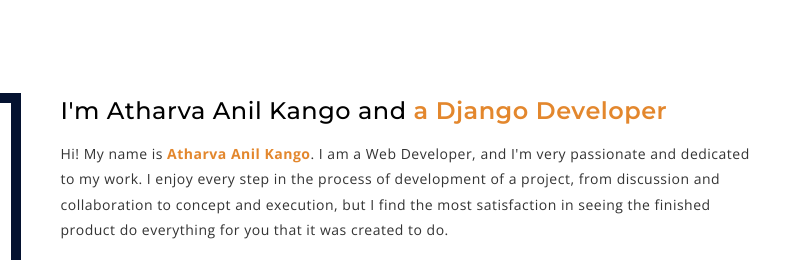
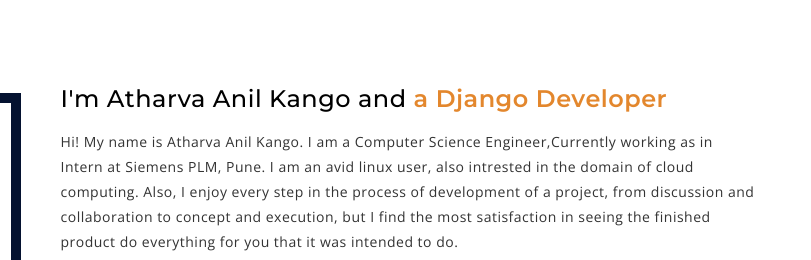
Before and after one commit to atharvakango/atharvakango.github.io, a plain HTML site: page index.html in a window 1280 px wide. Shown: the part 976-1236 px from the top of the page, 469-1280 px from the left. Drawn offline with nearby package versions, Linux system fonts and the light colour scheme; no server answers.

Commit message:
Update index.html

```diff
--- a/index.html
+++ b/index.html
@@ -205,7 +205,7 @@ Scroll down then, get my Contact & Feel free to contact me it'll be intresting!!
 											<h4>I'm Atharva Anil Kango and <span class="arlo_tm_animation_text_word"></span></h4>
 										</div>
 										<div class="definition">
-											<p>Hi! My name is <strong>Atharva Anil Kango</strong>. I am a Web Developer, and I'm very passionate and dedicated to my work. I enjoy every step in the process of development of a project, from discussion and collaboration to concept and execution, but I find the most satisfaction in seeing the finished product do everything for you that it was created to do.</p>
+											<p>Hi! My name is Atharva Anil Kango. I am a Computer Science Engineer,Currently working as in Intern at Siemens PLM, Pune. I am an avid linux user, also intrested in the domain of cloud computing. Also, I enjoy every step in the process of development of a project, from discussion and collaboration to concept and execution, but I find the most satisfaction in seeing the finished product do everything for you that it was intended to do.</p>
 										</div>
 										<div class="about_short_contact_wrap">
 											<ul>
```
